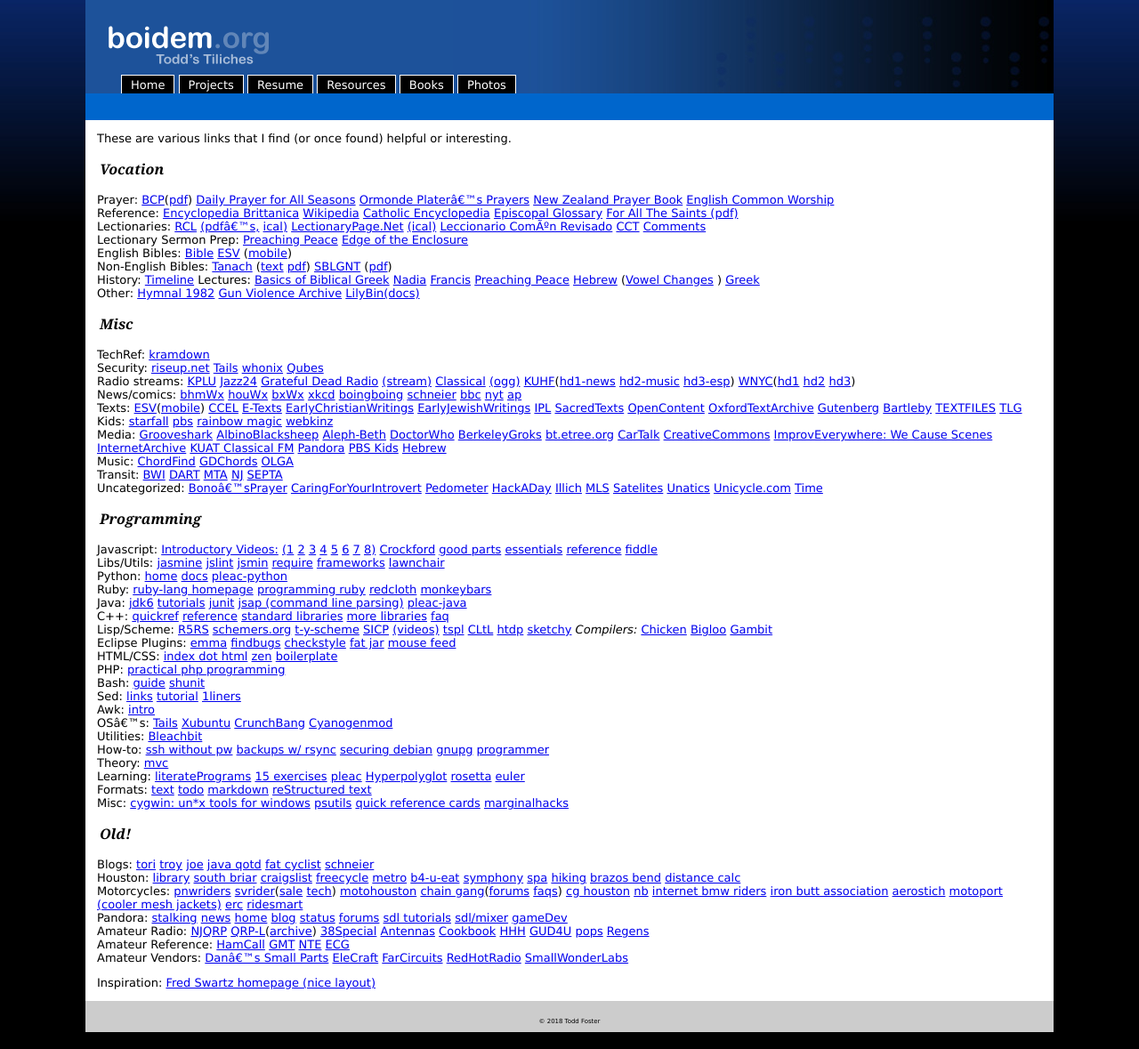
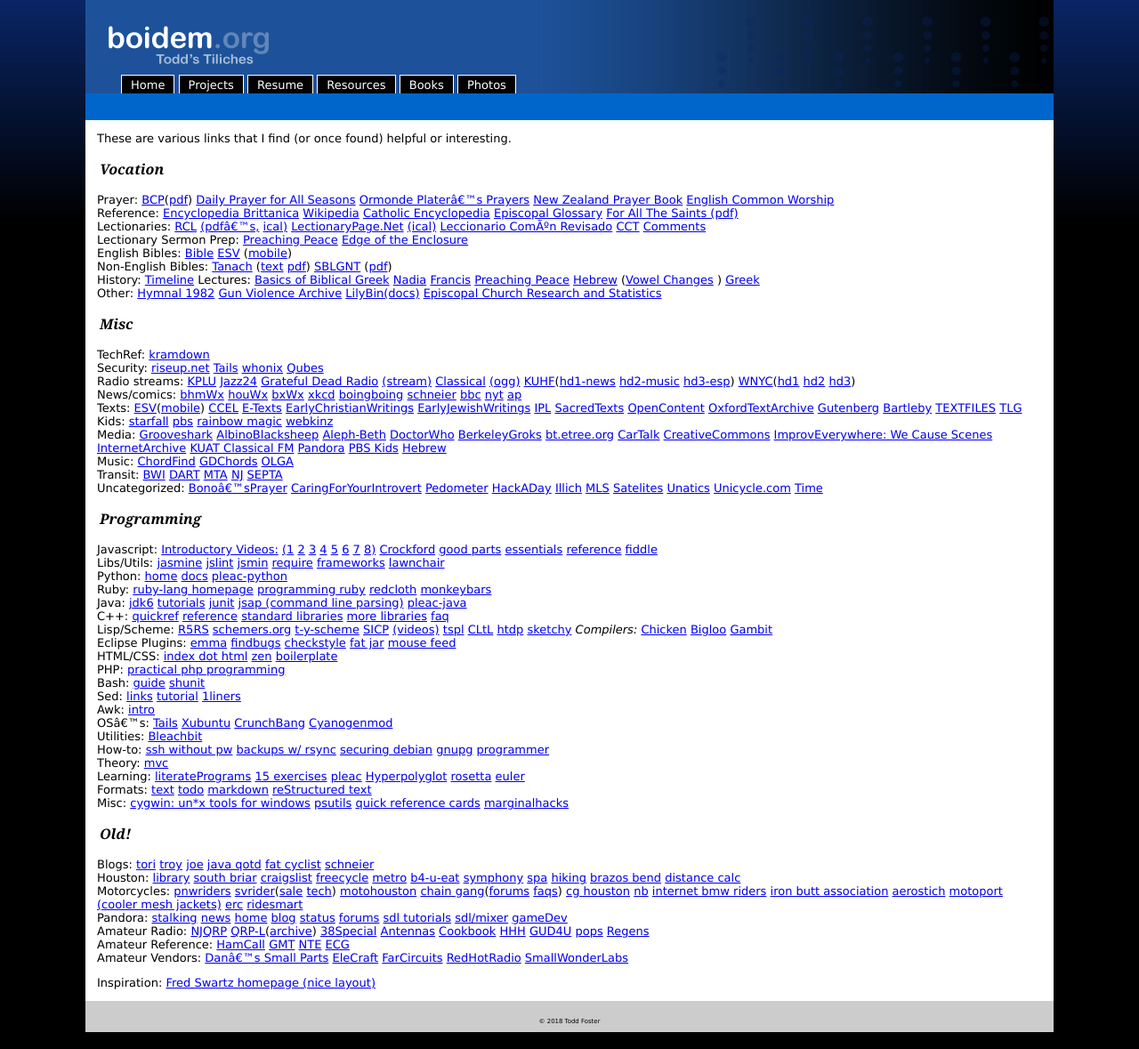
Before and after one commit to toddfoster/toddfoster.github.com, a Jekyll site: the page built from resources.md, in a window 1280 px wide. Shown: the whole page at 89% size. Built offline with Jekyll 4.4.1, drawn with Linux system fonts in a browser that asks for light colours.

Commit message:
Resource: Research and Statistics

```diff
--- a/resources.md
+++ b/resources.md
@@ -16,7 +16,7 @@ English Bibles: [Bible](http://bible.oremus.org) [ESV](http://www.gnpcb.org/esv/
 Non-English Bibles: [Tanach](http://www.tanach.us) ([text](http://www.tanach.us/TextFiles/Tanach.acc.txt.zip) [pdf](http://www.tanach.us/PDFFiles/Tanach.acc.pdf.zip)) [SBLGNT](http://sblgnt.com/) ([pdf](http://sblgnt.com/download/SBLGNTpdf.zip))
 History: [Timeline](http://justus.anglican.org/resources/timeline/timeline.html)
 Lectures: [Basics of Biblical Greek](http://www.biblicaltraining.org/biblical-greek/william-mounce) [Nadia](http://www.onbeing.org/program/nadia-bolz-weber-on-seeing-the-underside-and-seeing-god-tattoos-tradition-and-grace) [Francis](http://www.americamagazine.org/print/1563) [Preaching Peace](http://www.preachingpeace.org/)  [Hebrew](http://dailydoseofhebrew.com) ([Vowel Changes](http://dailydoseofhebrew.com) ) [Greek](http://dailydoseofgreek.com)
-Other: [Hymnal 1982](http://smallchurchmusic.weebly.com/-hymnal-us-1982.html) [Gun Violence Archive](http://www.gunviolencearchive.org/)  [LilyBin](http://lilybin.com)[(docs)](http://lilypond.org/website/development.html)
+Other: [Hymnal 1982](http://smallchurchmusic.weebly.com/-hymnal-us-1982.html) [Gun Violence Archive](http://www.gunviolencearchive.org/)  [LilyBin](http://lilybin.com)[(docs)](http://lilypond.org/website/development.html) [Episcopal Church Research and Statistics](https://www.episcopalchurch.org/research-and-statistics)
 
 
 ## Misc
```
